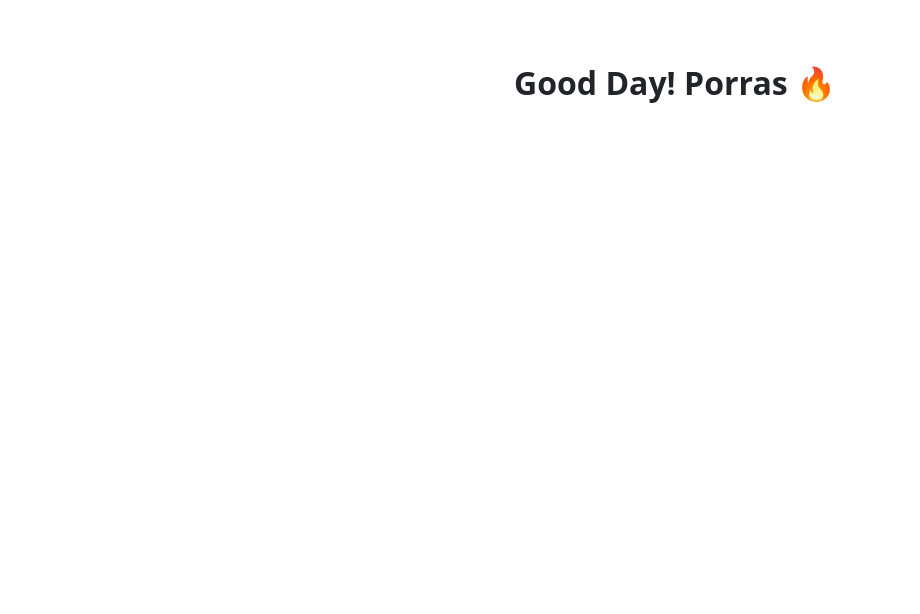
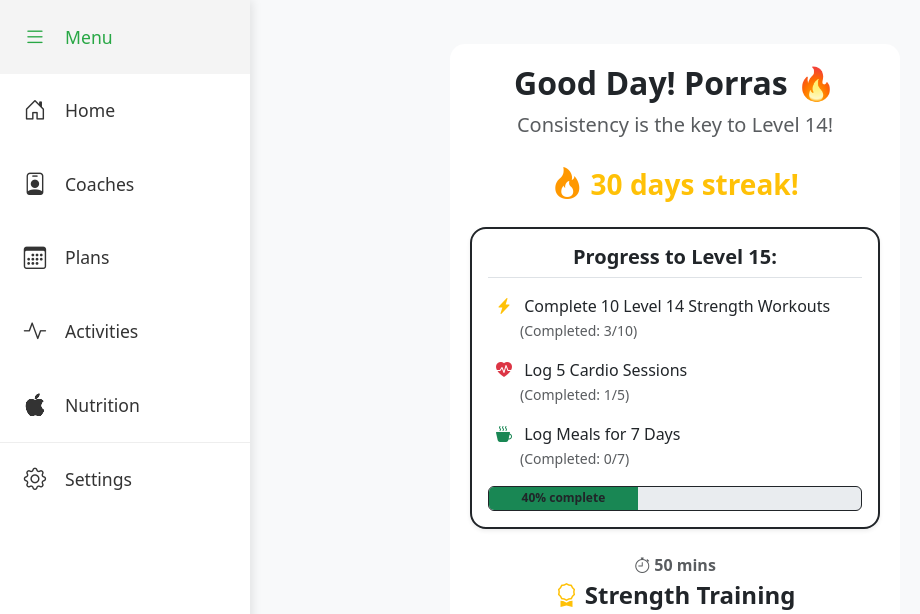
Before and after one commit to AMPV213/fitslot-web, a Flask app: page /home in a window 1280 px wide. Shown: the top 614 px of the page, without its empty margins (0-920 px from the left). Before the commit the page ends 103 px from the top, so only its background shows below. Run offline with Flask 3, Linux system fonts and the light colour scheme; grey boxes are pictures that could not be loaded.

Commit message:
Added homepage and homepage button functionality

```diff
--- a/templates/home.html
+++ b/templates/home.html
@@ -8,16 +8,79 @@
     <link rel="stylesheet" href="https://cdn.jsdelivr.net/npm/bootstrap-icons@1.10.5/font/bootstrap-icons.css">
 
     <style>
-        /* Your Sidebar CSS goes here */
+        /* --- SIDEBAR STYLES --- */
+        .fitslot-sidebar {
+            position: fixed;
+            top: 0;
+            left: 0;
+            height: 100vh;
+            width: 70px;
+            background-color: #ffffff;
+            box-shadow: 2px 0 10px rgba(0,0,0,0.1);
+            transition: width 0.3s ease;
+            overflow: hidden;
+            z-index: 9999;
+            display: flex;
+            flex-direction: column;
+        }
 
-        /* The wrapper that pushes your homepage content to the right of the sidebar */
+        .fitslot-sidebar:hover,
+        .fitslot-sidebar.locked-open {
+            width: 250px;
+        }
+
+        .fitslot-sidebar .nav-text {
+            opacity: 0;
+            white-space: nowrap;
+            margin-left: 15px;
+            transition: opacity 0.2s ease;
+        }
+
+        .fitslot-sidebar:hover .nav-text,
+        .fitslot-sidebar.locked-open .nav-text {
+            opacity: 1;
+        }
+
+        .sidebar-toggle, .sidebar-menu a {
+            display: flex;
+            align-items: center;
+            padding: 20px;
+            color: #333;
+            text-decoration: none;
+            font-size: 1.1rem;
+            cursor: pointer;
+            transition: background 0.2s;
+        }
+
+        .sidebar-toggle:hover, .sidebar-menu a:hover {
+            background-color: #f4f4f4;
+            color: #28a745;
+        }
+
+        .sidebar-menu {
+            list-style: none;
+            padding: 0;
+            margin: 0;
+        }
+
+        .settings-link {
+            margin-top: auto;
+            border-top: 1px solid #eee;
+        }
+
+        .sidebar-toggle i, .sidebar-menu i {
+            font-size: 1.4rem;
+            min-width: 30px;
+            text-align: center;
+        }
+
+        /* --- MAIN PAGE STYLES --- */
         .main-content {
-            margin-left: 70px; /* Width of the closed sidebar */
+            margin-left: 70px;
             padding: 20px;
             transition: margin-left 0.3s ease;
         }
 
-        /* The container for the code you just pasted */
         .fitslot-homepage {
             max-width: 450px;
             padding: 20px;
@@ -26,19 +89,111 @@
         }
     </style>
 </head>
-<body>
+<body class="bg-light">
 
     <nav id="fitslot-sidebar" class="fitslot-sidebar">
-        </nav>
+        <div class="sidebar-toggle" onclick="toggleSidebar()">
+            <i class="bi bi-list"></i>
+            <span class="nav-text">Menu</span>
+        </div>
+        <ul class="sidebar-menu">
+            <li>
+                <a href="{{ url_for('home') }}">
+                    <i class="bi bi-house-door"></i>
+                    <span class="nav-text">Home</span>
+                </a>
+            </li>
+            <li>
+                <a href="#">
+                    <i class="bi bi-person-badge"></i>
+                    <span class="nav-text">Coaches</span>
+                </a>
+            </li>
+            <li>
+                <a href="#">
+                    <i class="bi bi-calendar3"></i>
+                    <span class="nav-text">Plans</span>
+                </a>
+            </li>
+            <li>
+                <a href="#">
+                    <i class="bi bi-activity"></i>
+                    <span class="nav-text">Activities</span>
+                </a>
+            </li>
+            <li>
+                <a href="#">
+                    <i class="bi bi-apple"></i>
+                    <span class="nav-text">Nutrition</span>
+                </a>
+            </li>
+            <li class="settings-link">
+                <a href="#">
+                    <i class="bi bi-gear"></i>
+                    <span class="nav-text">Settings</span>
+                </a>
+            </li>
+        </ul>
+    </nav>
 
     <div class="main-content">
+        <div class="fitslot-homepage mx-auto mt-4">
 
-        <div class="fitslot-homepage mx-auto mt-4">
             <div class="text-center mb-4">
                 <h2 class="fw-bold">Good Day! {{ display_name }} 🔥</h2>
+                <p class="text-muted fs-5">Consistency is the key to Level {{ current_level }}!</p>
+            </div>
+
+            <div class="text-center mb-4">
+                <h3 class="fw-bold text-warning">
+                    <i class="bi bi-fire" style="color: #ff9800; font-size: 2rem;"></i>
+                    {{ current_streak }} days streak!
+                </h3>
+            </div>
+
+            <div class="card shadow-sm mb-4 border-2 border-dark rounded-4">
+                <div class="card-body">
+                    <h5 class="card-title fw-bold text-center border-bottom pb-2">Progress to Level {{ current_level + 1 }}:</h5>
+
+                    <ul class="list-unstyled mt-3 ms-2 fs-6">
+                        <li class="mb-3">
+                            <i class="bi bi-lightning-charge-fill text-warning me-2"></i>
+                            Complete 10 Level {{ current_level }} Strength Workouts <br>
+                            <small class="text-muted ms-4">(Completed: 3/10)</small>
+                        </li>
+                        <li class="mb-3">
+                            <i class="bi bi-heart-pulse-fill text-danger me-2"></i>
+                            Log 5 Cardio Sessions <br>
+                            <small class="text-muted ms-4">(Completed: 1/5)</small>
+                        </li>
+                        <li class="mb-3">
+                            <i class="bi bi-cup-hot-fill text-success me-2"></i>
+                            Log Meals for 7 Days <br>
+                            <small class="text-muted ms-4">(Completed: 0/7)</small>
+                        </li>
+                    </ul>
+
+                    <div class="progress mt-3 border border-dark" style="height: 25px;">
+                        <div class="progress-bar bg-success text-dark fw-bold" role="progressbar" style="width: 40%;" aria-valuenow="40" aria-valuemin="0" aria-valuemax="100">
+                            40% complete
+                        </div>
+                    </div>
                 </div>
+            </div>
+
+            <div class="text-center mb-3">
+                <p class="mb-1 text-muted fw-bold">
+                    <i class="bi bi-stopwatch"></i> 50 mins
+                </p>
+                <h4 class="fw-bold">
+                    <i class="bi bi-award text-warning"></i> Strength Training
+                </h4>
+            </div>
+
+            <div class="text-center">
+                <img src="{{ url_for('static', filename='images/strength_workout.jpg') }}" alt="Current Workout" class="img-fluid rounded-4 shadow-sm border" style="max-width: 100%; height: auto;">
+            </div>
         </div>
-
     </div>
 
     <script>
```
